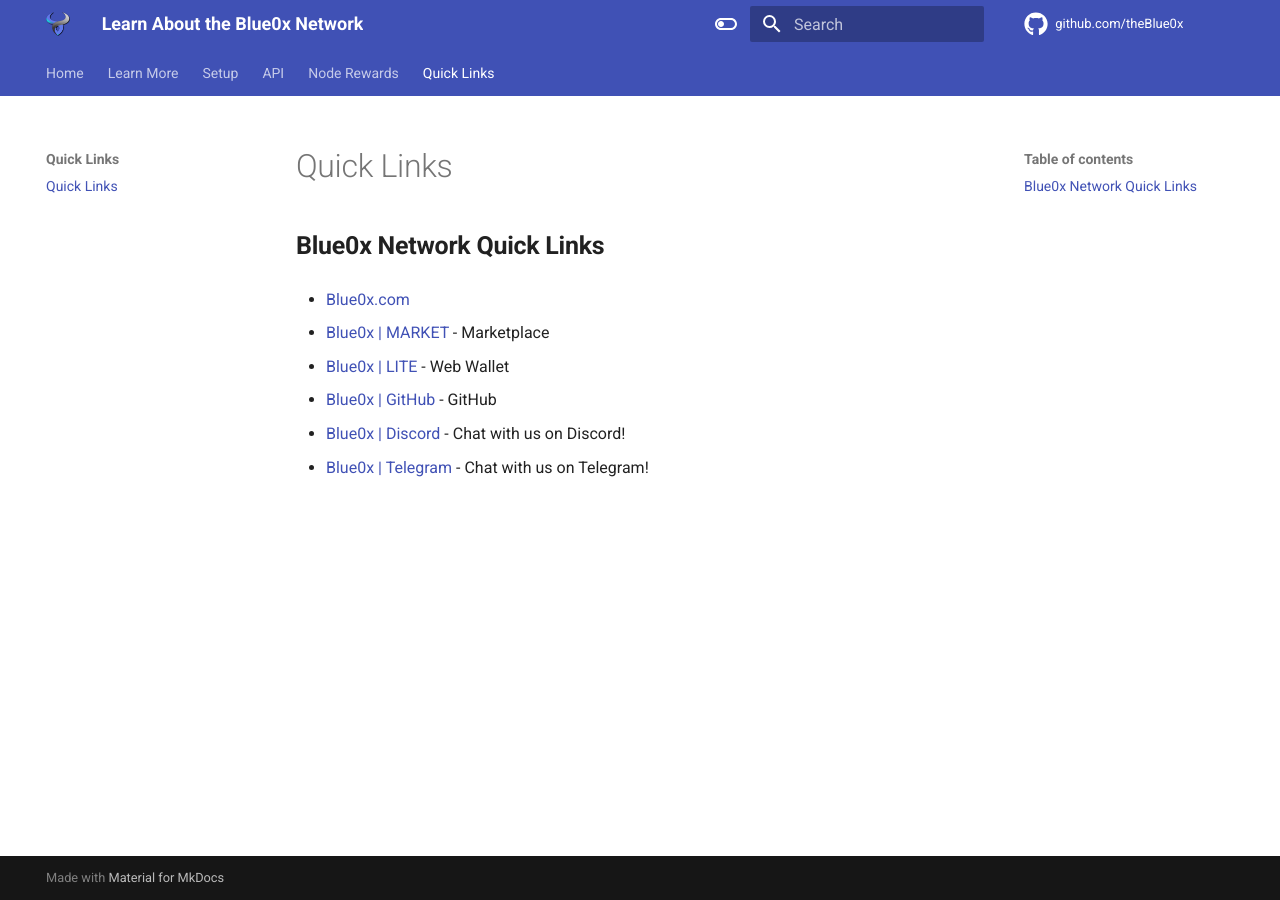
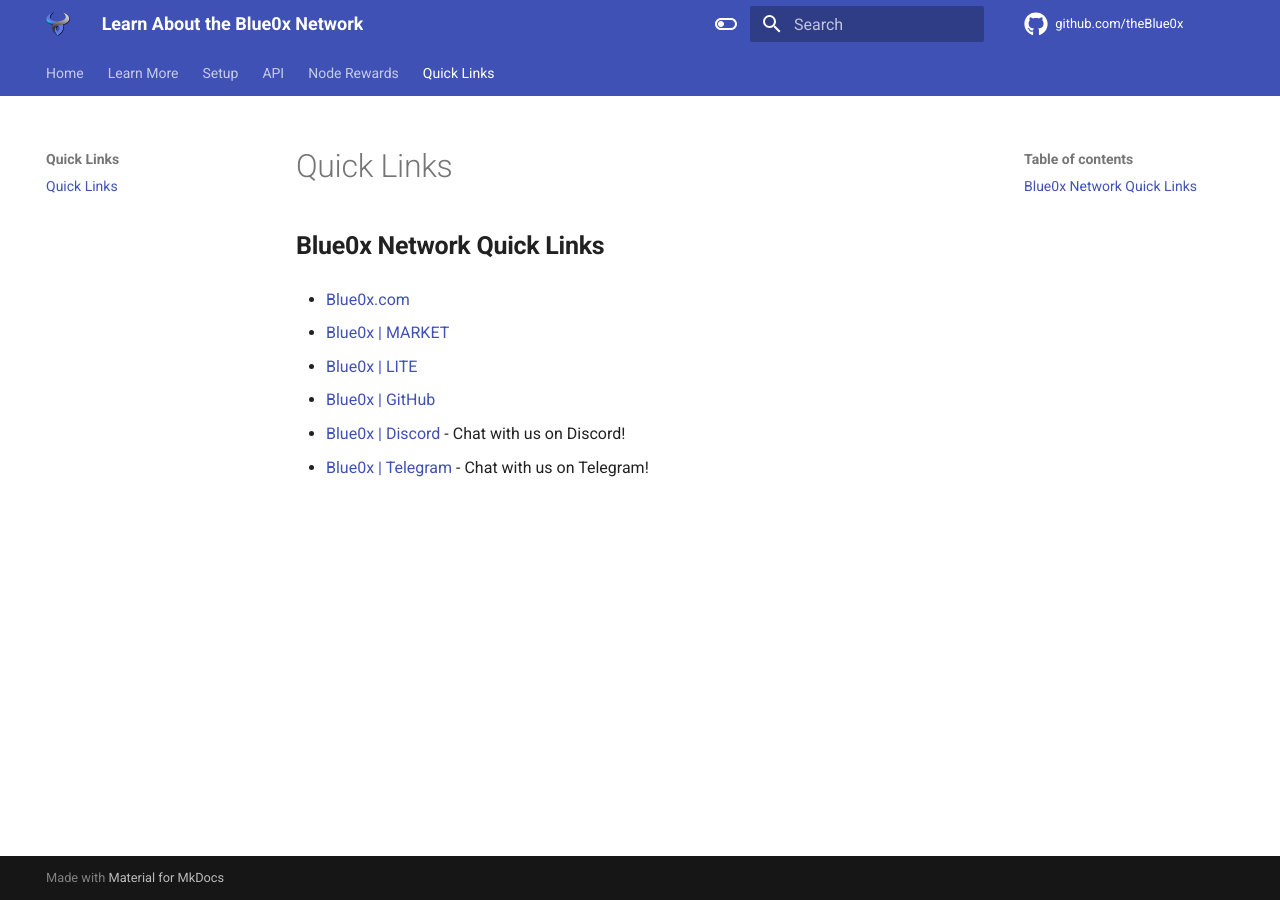
Before and after one commit to theBlue0x/docs, an MkDocs documentation site: the page built from docs/links/index.md, in a window 1280 px wide. Built offline with MkDocs 1.6.1 and Material for MkDocs 9.7.7, drawn with Linux system fonts in a browser that asks for light colours.

Commit message:
Update index.md

```diff
--- a/docs/links/index.md
+++ b/docs/links/index.md
@@ -2,11 +2,11 @@
 
 * [Blue0x.com](https://blue0x.com)
 
-* [Blue0x | MARKET](https://market.blue0x.com) - Marketplace
+* [Blue0x | MARKET](https://market.blue0x.com)
 
-* [Blue0x | LITE](https://lite.blue0x.com) - Web Wallet
+* [Blue0x | LITE](https://lite.blue0x.com)
 
-* [Blue0x | GitHub](https://github.com/theBlue0x) - GitHub
+* [Blue0x | GitHub](https://github.com/theBlue0x)
 
 * [Blue0x | Discord](https://discord.gg/8db6CRqM4H) - Chat with us on Discord!
 
```
